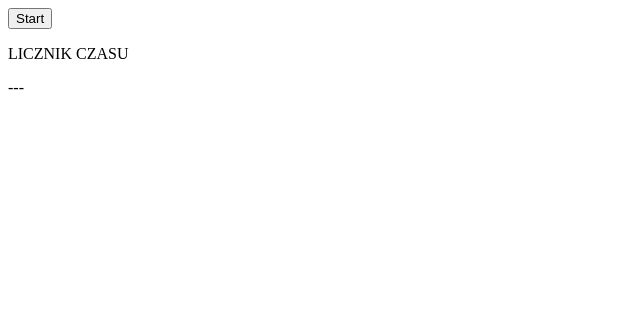
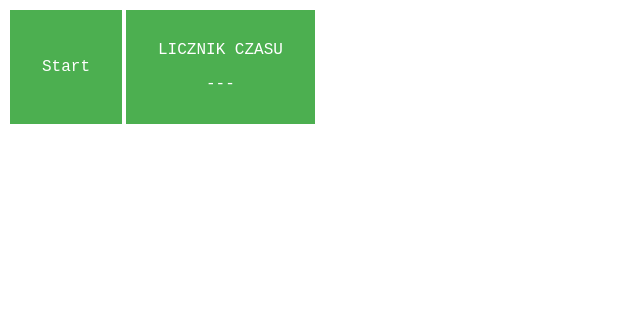
Before and after one commit to DamianOrzechowski/Programowanie-w-Javascript-zima-2020, a website: page Projekt 3 Ball in the hole/index.html in a window 1280 px wide. Shown: the whole page, without its empty margins (0-640 px from the left). Drawn offline with Linux system fonts and the light colour scheme.

Commit message:
Poprawiony css ball in hole

```diff
--- a/Projekt 3 Ball in the hole/style.css
+++ b/Projekt 3 Ball in the hole/style.css
@@ -1,3 +1,7 @@
+body{
+    font-family: 'Courier New', Courier, monospace;
+
+}
 #kula {
     border-radius: 50%;
     width: 25px;
@@ -18,12 +22,38 @@
 }
 
 
+
+#panel{
+    display: flex;
+}
+button {
+    background-color: #4CAF50;
+    border: solid white 2px;
+    color: white;
+    padding: 15px 32px;
+    text-align: center;
+    text-decoration: none;
+    font-size: 16px;
+    font-family: 'Courier New', Courier, monospace;
+
+
+}
+#stoper{
+    background-color: #4CAF50;
+    border: solid white 2px;
+    color: white;
+    padding: 15px 32px;
+    text-align: center;
+    text-decoration: none;
+    font-size: 16px;
+}
 #wygrana{
+    display: flex;
+    justify-content: center ;
     width: 200px;
     height: 200px;
-    display: flex;
-
+    color: green;
+    text-align: center;
+    margin: 0 auto;
+    font-size: 30px;
 }
-#panel{
-
-}
--- /dev/null
+++ b/Projekt 4 Pogoda/index.html
@@ -0,0 +1,17 @@
+<!DOCTYPE html>
+<html lang="en">
+<head>
+    <meta charset="UTF-8">
+    <meta name="viewport" content="width=device-width, initial-scale=1.0">
+    <title>Document</title>
+</head>
+<body>
+    <section>
+        <p>Podaj Miasto :</p>
+        <input id="find" type="text">
+        <button id="btn">Dodaj</button>
+    </section>
+    <div id="weatherdiv"></div>
+    <script src="main.js" type="text/javascript"></script>
+</body>
+</html>
--- /dev/null
+++ b/Projekt 4 Pogoda/main.js
@@ -0,0 +1,6 @@
+const myKey = '6e0b2bd7dda1f02a5eb95ce5a13cf5c3'
+const Citys = 'Berlin'
+const promiseweather = fetch(`pro.openweathermap.org/data/2.5/forecast/hourly?q=${Citys}&appid=${myKey}`)
+promiseweather.then(response => console.log(response.data),
+reason => console.log(reason)
+)
```
Also changed, not shown: Projekt 4 Pogoda/card.js (added, +13 -0 lines), Projekt 4 Pogoda/ui.js (added).
